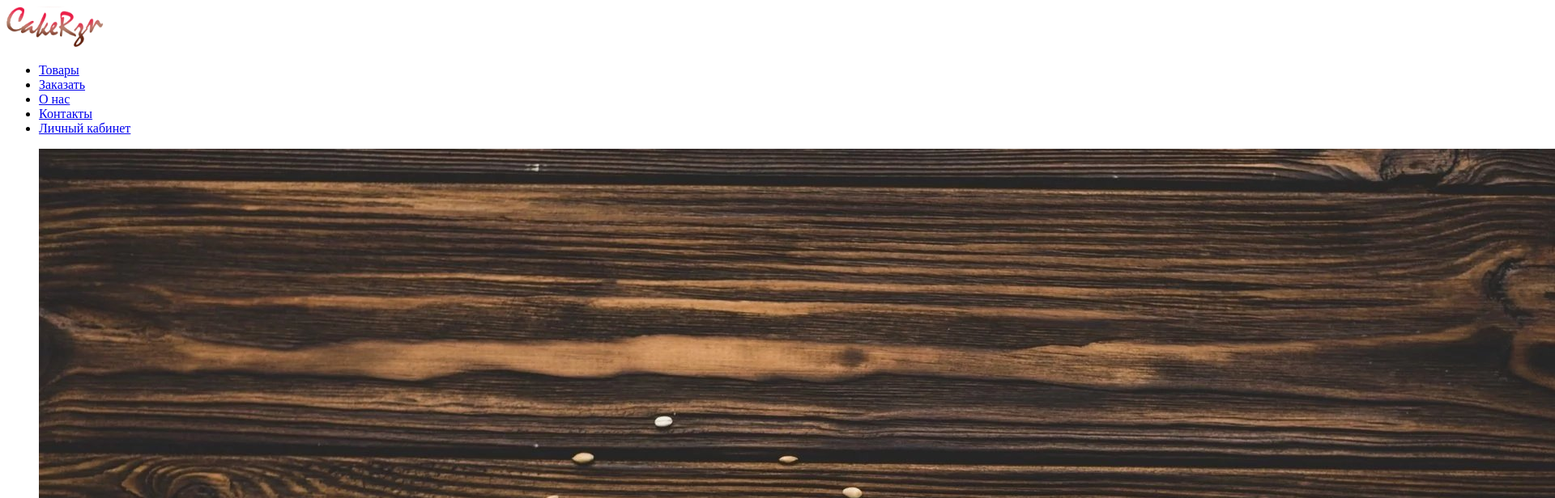
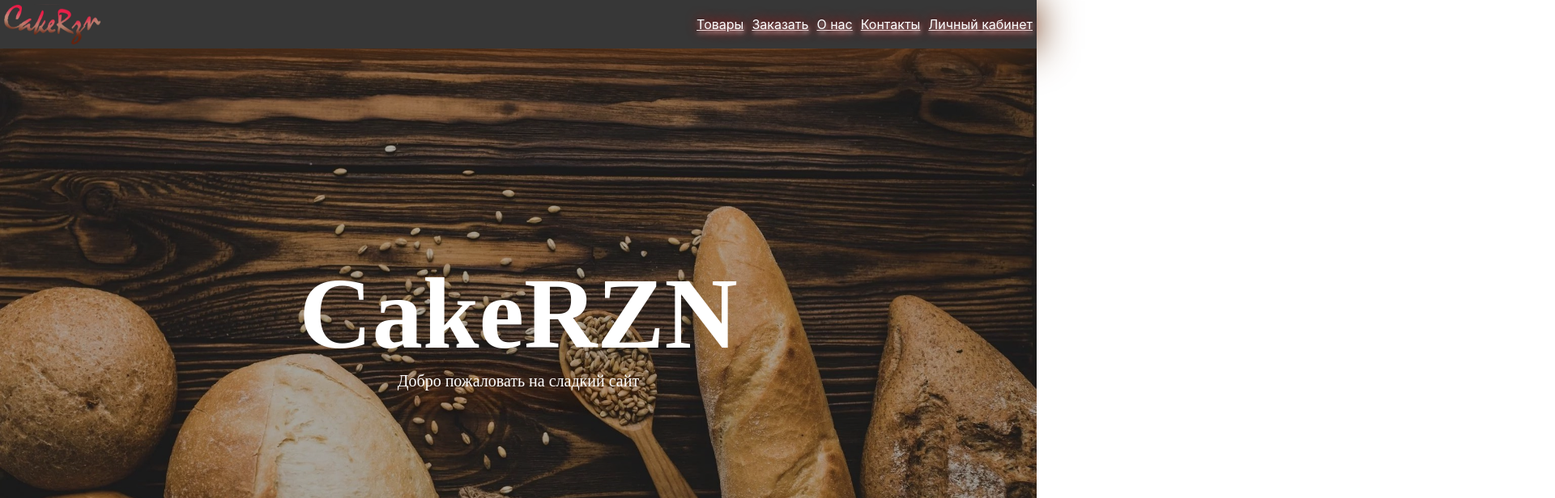
Before and after one commit to ReFroz/Test, a plain HTML site: page index.html in a window 1280 px wide. Shown: the top 616 px of the page at 81% size, 1920 px wide, since content can reach past the window. Drawn offline with Linux system fonts and the light colour scheme.

Commit message:
Update index.html

```diff
--- a/index.html
+++ b/index.html
@@ -3,8 +3,7 @@
 <head>
     <meta charset="UTF-8">
     <meta name="viewport" content="width=device-width, initial-scale=1.0">
- <link rel="stylesheet" href="ReFroz
-/Test/Style.css">
+ <link rel="stylesheet" href="Test/Style.css">
  <link rel="stylesheet" href="Fonts.css">
     <title>DungeonMasterKitchen</title>
 </head>
```
